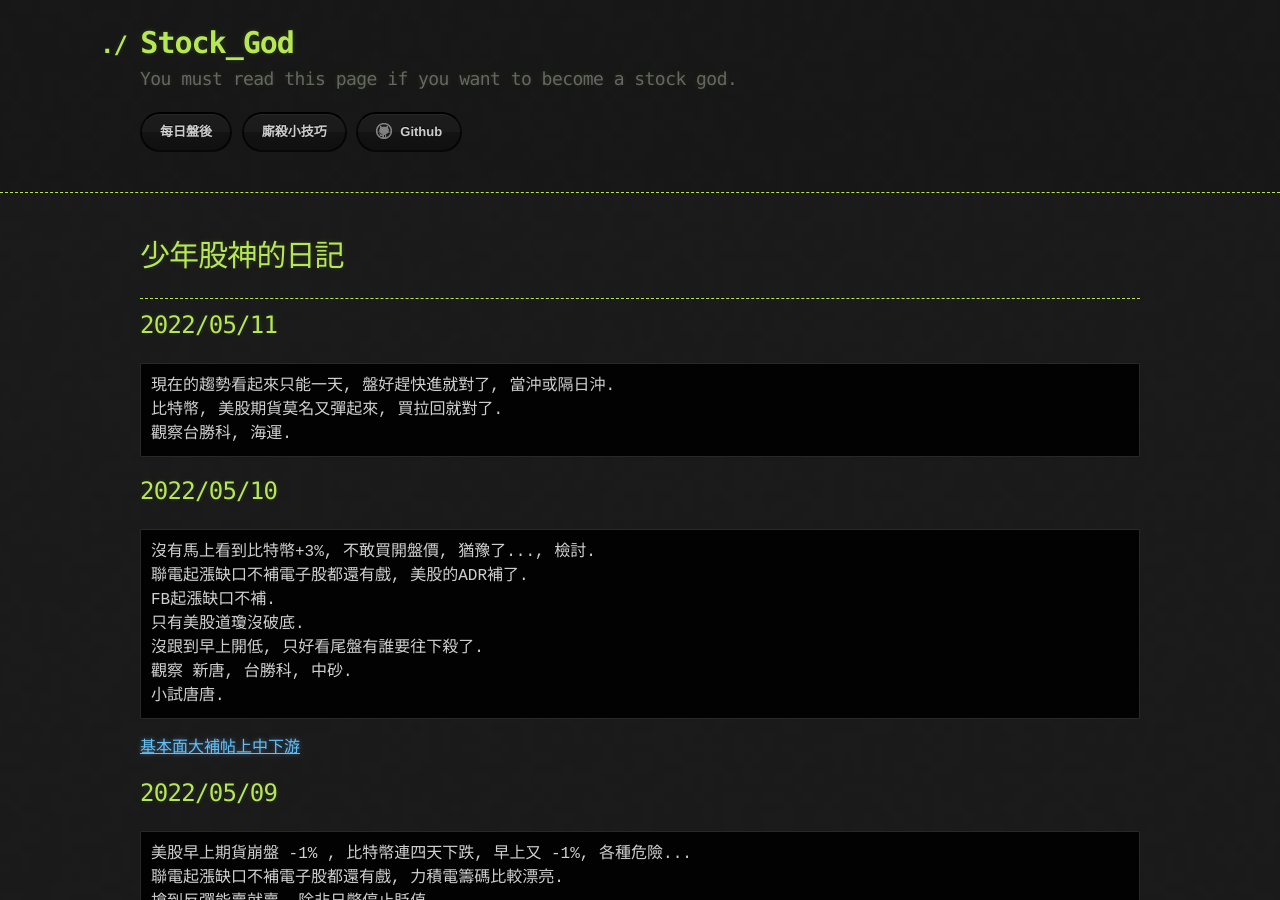
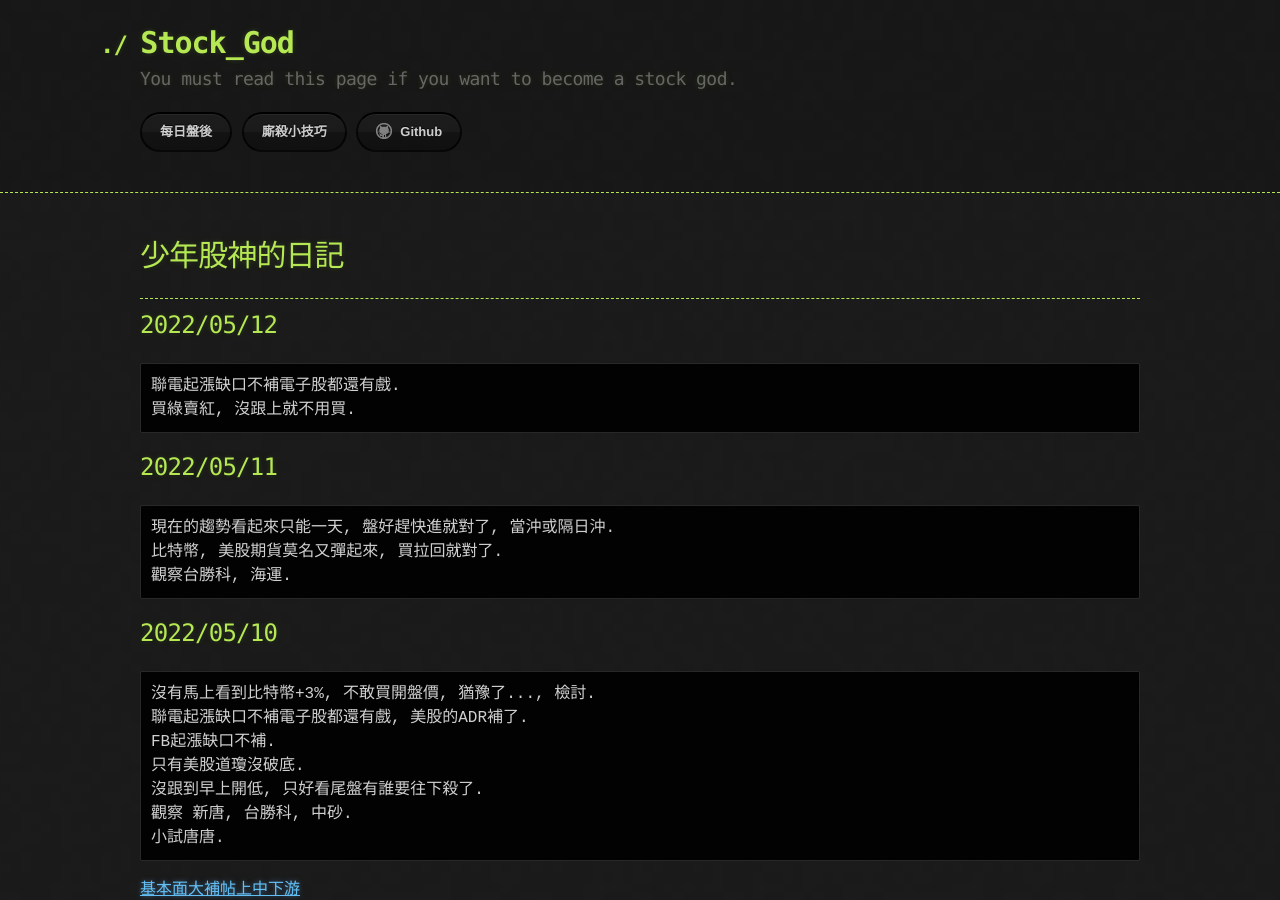
Before and after one commit to lepg5487/Stock_God, a Jekyll site: the page built from index.md, in a window 1280 px wide and 900 px high. Built offline with Jekyll 4.4.1, drawn with Linux system fonts in a browser that asks for light colours; our own code applies the rules of GitHub Pages for plain Markdown files.

Commit message:
Update index.md

````diff
--- a/index.md
+++ b/index.md
@@ -5,6 +5,12 @@ layout: testlayouts
 # 少年股神的日記
 
 ---
+
+## 2022/05/12
+```
+聯電起漲缺口不補電子股都還有戲.
+買綠賣紅, 沒跟上就不用買.
+```
 
 ## 2022/05/11
 ```
````
